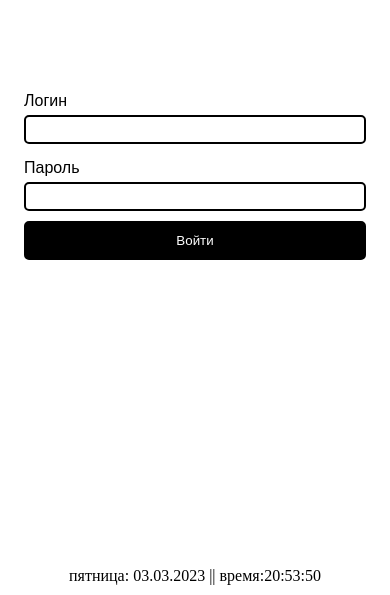
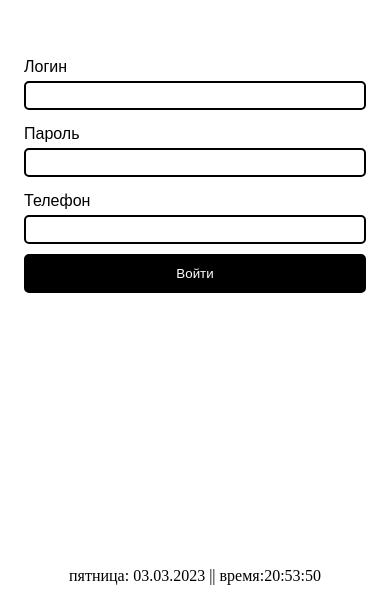
Before and after one commit to Black47black/Chernov_Authorization_form, a plain HTML site: page index.html in a window 390 px wide. Shown: the part 249-844 px from the top of the page. Drawn offline with Linux system fonts and the light colour scheme.

Commit message:
add check phone

```diff
--- a/index.html
+++ b/index.html
@@ -19,6 +19,11 @@
       </div>
 
       <div class="form__form_element form_element">
+        <label class="form_element__label" for="Phone">Телефон</label>
+        <input class="form_element__input" id="Phone" type="Phone" pattern="^((8|\+7)[\- ]?)?(\(?\d{3}\)?[\- ]?)?[\d\- ]{7,10}$z" title="Телефон должен начинаться на цифру 7, +7 или 8" required/>
+      </div>
+
+      <div class="form__form_element form_element">
         <input class="form_element__button" name="submit" type="submit" value="Войти"/>
       </div>
 
```
